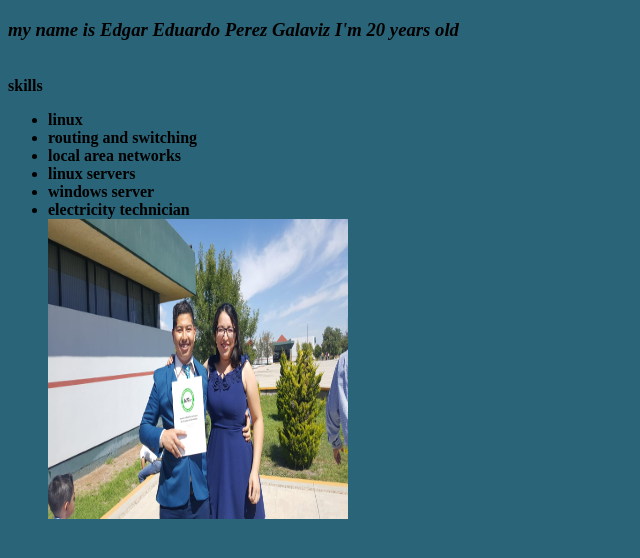
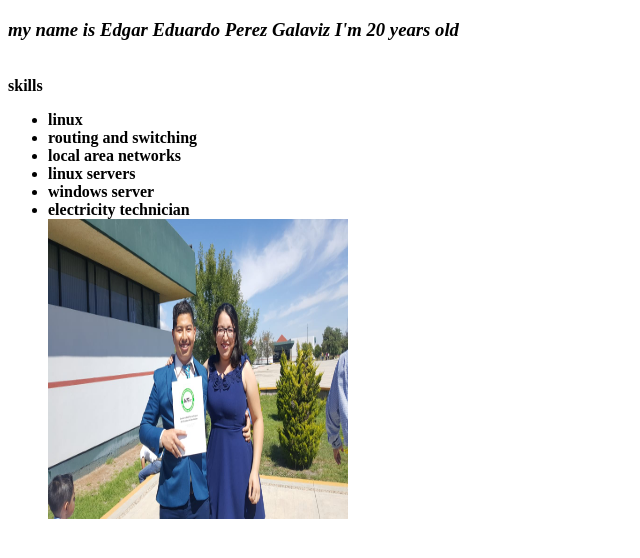
Before and after one commit to eduardo-1999/prueba3, a plain HTML site: page index.html in a window 1280 px wide. Shown: the whole page, without its empty margins (0-640 px from the left). Drawn offline with Linux system fonts and the light colour scheme.

Commit message:
se cambio el color

```diff
--- a/index.html
+++ b/index.html
@@ -4,7 +4,7 @@
 	<meta charset=" UTF-8">
 	<title>  WORK PORTFOLIO  </title>
 </head>
-<body bgcolor="#2a6478">
+<body >
 <i><h3 style="color: 000000"> my name is Edgar Eduardo Perez Galaviz
 							I'm 20 years old </h3></i>
 				</front>
```
